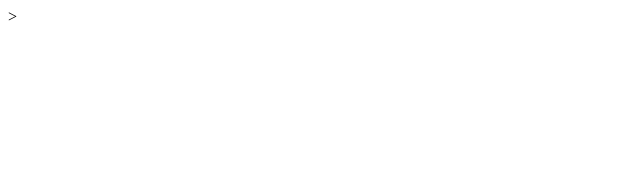
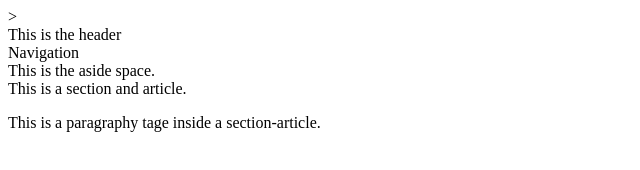
Before and after one commit to faith-ly6/LearningHTML.github.io, a plain HTML site: page childPages/childTemplate.html in a window 1280 px wide. Shown: the whole page, without its empty margins (0-640 px from the left). Drawn offline with Linux system fonts and the light colour scheme.

Commit message:
Update childTemplate.html

```diff
--- a/childPages/childTemplate.html
+++ b/childPages/childTemplate.html
@@ -25,7 +25,14 @@
 
     <noscript>Running JavaScript is not necessary in the HTML Page ... FYI: your feature to execute scripts is turned off</noscript>
 </head>
+
 <body>
+    <header>This is the header</header>
+    <nav>Navigation</nav>
+    <aside>This is the aside space.</aside>
+    <section><article>This is a section and article.</article></section>
+    <section><article><p>This is a paragraphy tage inside a section-article.</p></article></section>
+</body>
 
-</body>
+
 </html>
```
